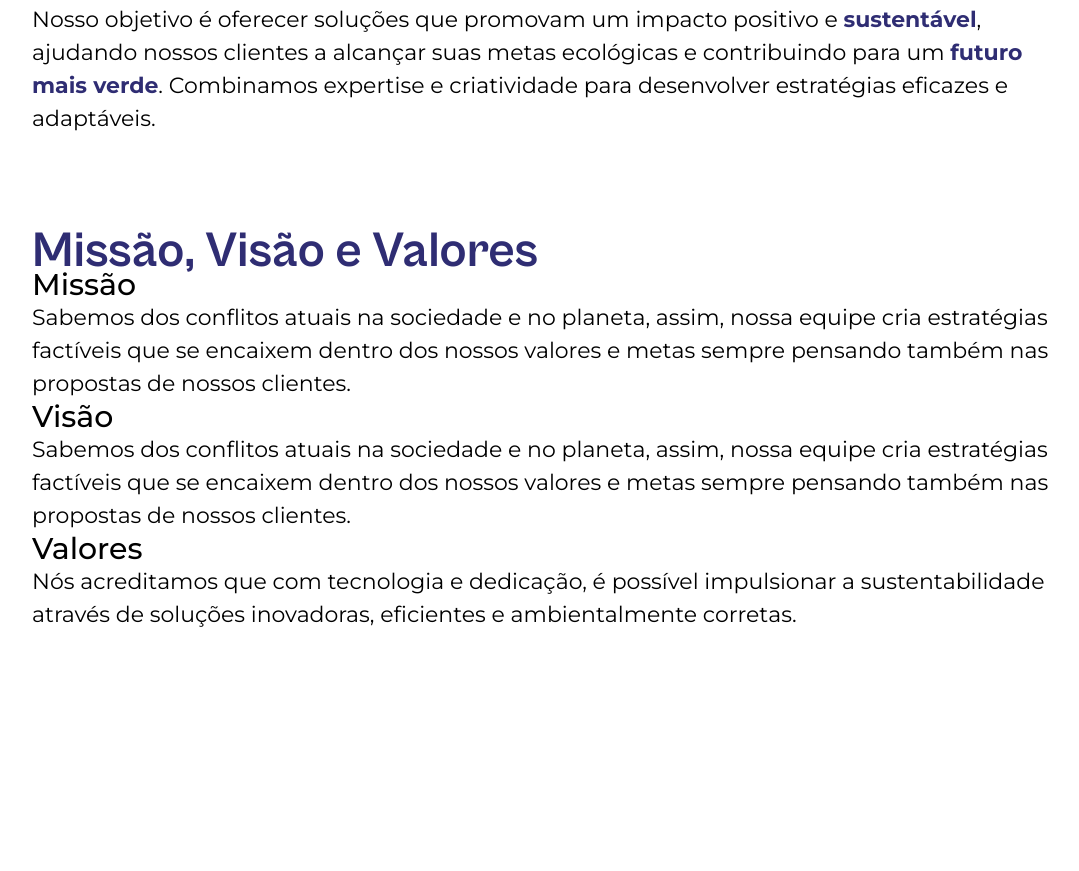
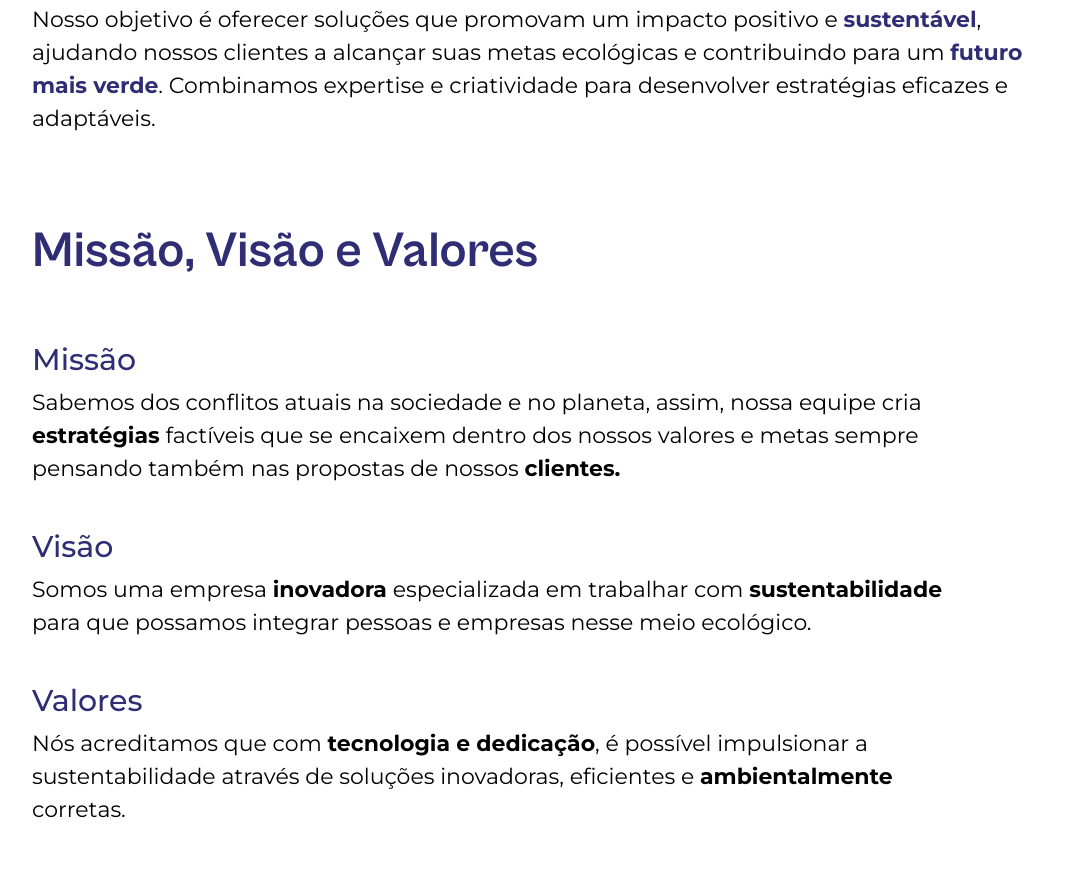
Before and after one commit to Projeto-Solara/Solara, a plain HTML site: page Sobre/sobre.html in a window 1280 px wide. Shown: the part 1406-2277 px from the top of the page, without its empty margins (96-1175 px from the left). Before the commit the page ends 2037 px from the top, so only its background shows below. Drawn offline with Linux system fonts and the light colour scheme.

```diff
--- a/Sobre/sobre.css
+++ b/Sobre/sobre.css
@@ -45,6 +45,11 @@ header .container-grid {
     justify-content: space-between;
     margin-right: 70px;
 
+}
+
+.menu span {
+    color: var(--verde-solara);
+    text-decoration: underline;
 }
 
 header img {
@@ -122,12 +127,15 @@ img.asset {
     font-size: 50px;
     font-weight: bold;
     color: var(--azul-solara);
+    margin-bottom: 75px;
 }
 
 #mvv h2{
     font-family: "montserrat";
     font-size: 30px;
     font-weight: 500;
+    color: var(--azul-solara);
+    margin-bottom: 10px;
 }
 
 #mvv {
@@ -135,3 +143,19 @@ img.asset {
     font-size: 22px;
     line-height: 150%;
 }
+
+.missao {
+    padding-bottom: 45px;
+}
+
+.visao {
+    padding-bottom: 45px;
+}
+
+.valores{
+    padding-bottom: 45px;
+}
+
+#mvv p {
+    width: 920px;
+}
--- a/Sobre/sobre.html
+++ b/Sobre/sobre.html
@@ -14,7 +14,7 @@
             <img class="logo no header" src="img/Group.png" alt="Logo da empresa Solara">
             <nav class="menu" id="menu">
                 <a href="">Home</a>
-                <a href="">Sobre</a>
+                <a href=""><span>Sobre</span></a>
                 <a href="">Produtos</a>
                 <a href="">Benefícios</a>
                 <a href="">Contato</a>
@@ -40,15 +40,25 @@
 
     <section id="mvv">
         <h1>Missão, Visão e Valores</h1>
-        <h2> Missão</h2>
-        <p>Sabemos dos conflitos atuais na sociedade e no planeta, assim, nossa equipe cria estratégias factíveis que se
-            encaixem dentro dos nossos valores e metas sempre pensando também nas propostas de nossos clientes.</p>
-        <h2>Visão</h2>
-        <p>Sabemos dos conflitos atuais na sociedade e no planeta, assim, nossa equipe cria estratégias factíveis que se
-            encaixem dentro dos nossos valores e metas sempre pensando também nas propostas de nossos clientes.</p>
-        <h2>Valores</h2>
-        <p>Nós acreditamos que com tecnologia e dedicação, é possível impulsionar a sustentabilidade através de soluções
-            inovadoras, eficientes e ambientalmente corretas.</p>
+        <div class="missao">
+            <h2> Missão</h2>
+            <p>Sabemos dos conflitos atuais na sociedade e no planeta, assim, nossa equipe cria <b>estratégias</b>
+                factíveis
+                que se
+                encaixem dentro dos nossos valores e metas sempre pensando também nas propostas de nossos
+                <b>clientes.</b></p>
+        </div>
+        <div class="visao">
+            <h2>Visão</h2>
+            <p>Somos uma empresa <b>inovadora</b> especializada em trabalhar com <b>sustentabilidade</b> para que possamos integrar
+                pessoas e empresas nesse meio ecológico.</p>
+        </div>
+        <div class="valores">
+            <h2>Valores</h2>
+            <p>Nós acreditamos que com <b>tecnologia e dedicação</b>, é possível impulsionar a sustentabilidade através de
+                soluções
+                inovadoras, eficientes e <b>ambientalmente</b> corretas.</p>
+        </div>
     </section>
 
 </body>
```
